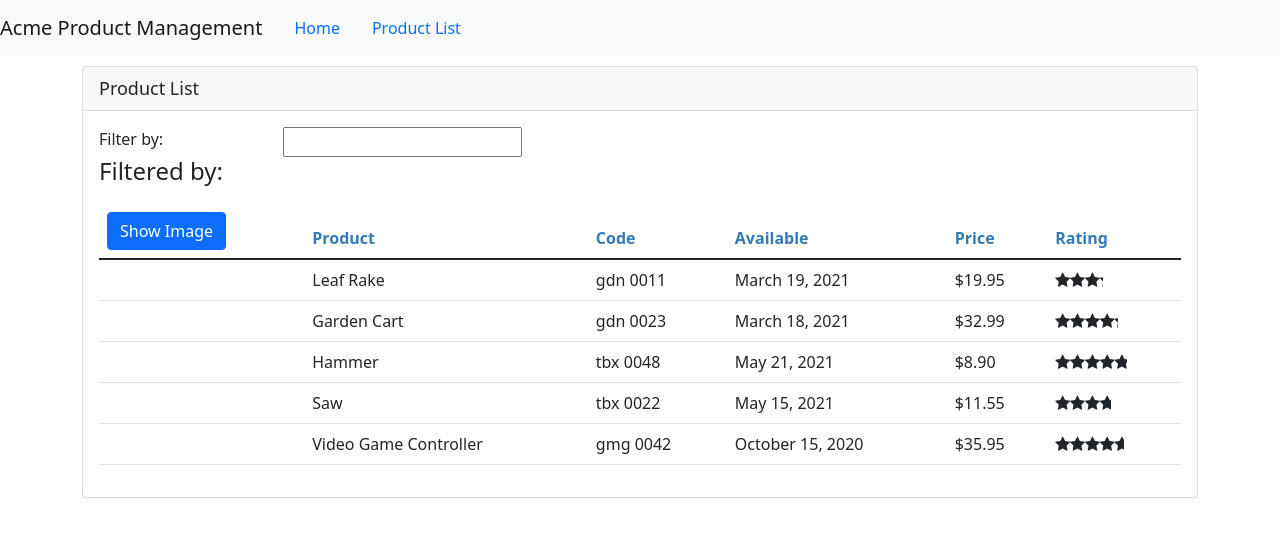
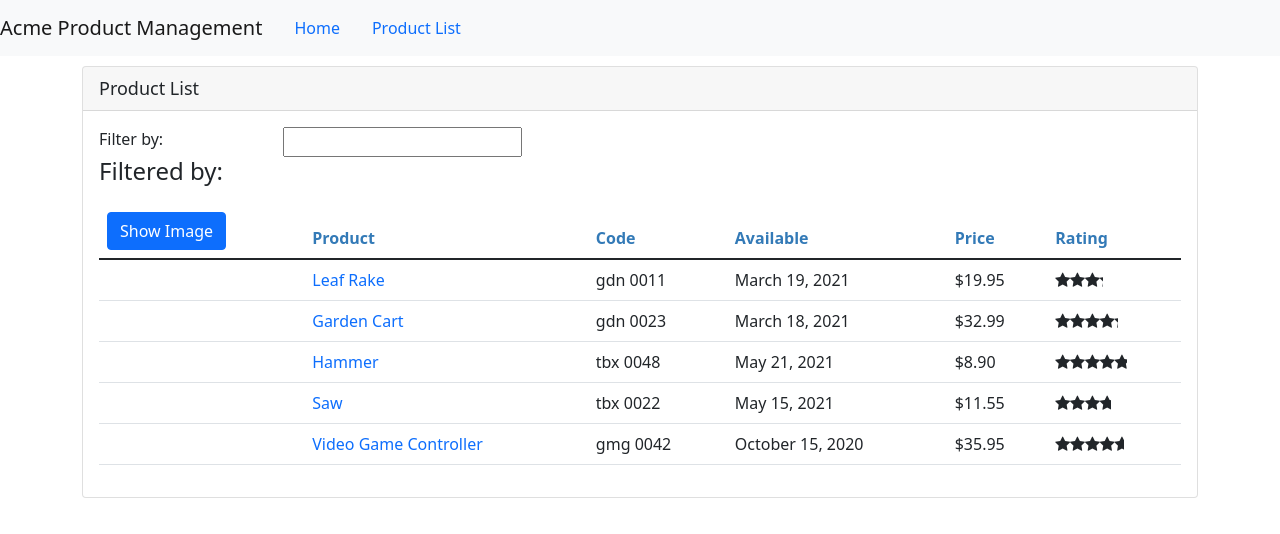
Before and after one commit to ortega-daniel/angular-getting-started, an Angular app: page /products in a window 1280 px wide. Shown: the top 534 px of the page. Built offline with nearby package versions, Linux system fonts and the light colour scheme.

Commit message:
additional routing techniques

```diff
--- a/src/app/app.module.ts
+++ b/src/app/app.module.ts
@@ -10,6 +10,7 @@ import { StarComponent } from './shared/star.component';
 import { ProductDetailComponent } from './products/product-detail.component';
 import { RouterModule } from '@angular/router';
 import { WelcomeComponent } from './home/welcome.component';
+import { ProductDetailGuard } from './products/product-detail.guard';
 
 @NgModule({
   declarations: [
@@ -26,7 +27,11 @@ import { WelcomeComponent } from './home/welcome.component';
     HttpClientModule,
     RouterModule.forRoot([
       { path: "products", component: ProductListComponent },
-      { path: "products/:id", component: ProductDetailComponent },
+      {
+        path: "products/:id",
+        component: ProductDetailComponent,
+        canActivate: [ProductDetailGuard]
+      },
       { path: "welcome", component: WelcomeComponent },
       { path: "", redirectTo: "welcome", pathMatch: "full" },
       { path: "**", redirectTo: "welcome", pathMatch: "full" },
--- a/src/app/products/product-detail.component.html
+++ b/src/app/products/product-detail.component.html
@@ -1,5 +1,10 @@
 <div class="card">
     <div class="card-header">
-        {{ pageTitle }}
+        {{ pageTitle + ": " + product?.productName }}
+    </div>
+    <div class="card-footer">
+        <button class="btn btn-outline-secondary" style="width: 80px;" (click)="onBack()">
+            <i class="fa fa-chevron-left"></i> Back
+        </button>
     </div>
 </div>
--- a/src/app/products/product-detail.component.ts
+++ b/src/app/products/product-detail.component.ts
@@ -1,15 +1,33 @@
 import { Component, OnInit } from '@angular/core';
+import { ActivatedRoute, Router } from '@angular/router';
+import { IProduct } from './product';
 
 @Component({
   templateUrl: './product-detail.component.html',
   styleUrls: ['./product-detail.component.css']
 })
 export class ProductDetailComponent implements OnInit {
-  pageTitle: string = "Product Detail"
+  pageTitle: string = "Product Detail";
+  product: IProduct | undefined;
 
-  constructor() { }
+  constructor(private route: ActivatedRoute, private router: Router) {}
 
   ngOnInit(): void {
+    const id = Number(this.route.snapshot.paramMap.get("id"));
+    this.pageTitle += `: ${id}`;
+    this.product = {
+      productId: id,
+      productName: "Leaf Rake",
+      productCode: "GDN-0011",
+      releaseDate: "March 19, 2021",
+      description: "Leaf rake with 48-inch wooden handle.",
+      price: 19.95,
+      starRating: 3.2,
+      imageUrl: "assets/images/leaf_rake.png"
+    }
   }
 
+  onBack(): void {
+    this.router.navigate(["/products"]);
+  }
 }
--- /dev/null
+++ b/src/app/products/product-detail.guard.ts
@@ -0,0 +1,21 @@
+import { Injectable } from '@angular/core';
+import { ActivatedRouteSnapshot, CanActivate, Router, RouterStateSnapshot, UrlTree } from '@angular/router';
+import { Observable } from 'rxjs';
+
+@Injectable({
+  providedIn: 'root'
+})
+export class ProductDetailGuard implements CanActivate {
+  constructor(private router: Router) {}
+
+  canActivate(route: ActivatedRouteSnapshot, state: RouterStateSnapshot): boolean {
+      const id = Number(route.paramMap.get("id"));
+      if (isNaN(id) || id < 1) {
+        alert("Invalid product id");
+        this.router.navigate(["/products"]);
+        return false;
+      }
+      return true;
+  }
+
+}
--- a/src/app/products/product-list.component.html
+++ b/src/app/products/product-list.component.html
@@ -33,7 +33,7 @@
                         <td>
                             <img *ngIf="showImage" [src]="product.imageUrl" [title]="product.productName | uppercase" [style.width.px]="imageWidth" [style.margin.px]="imageMargin">
                         </td>
-                        <td>{{ product.productName }}</td>
+                        <td><a [routerLink]="['/products', product.productId]">{{ product.productName }}</a></td>
                         <td>{{ product.productCode | lowercase | convertToSpaces:"-" }}</td>
                         <td>{{ product.releaseDate }}</td>
                         <td>{{ product.price | currency: "USD":"symbol":"1.2-2" }}</td>
```
Also changed, not shown: 1 other file (tests, documents, lock files or other folders).
